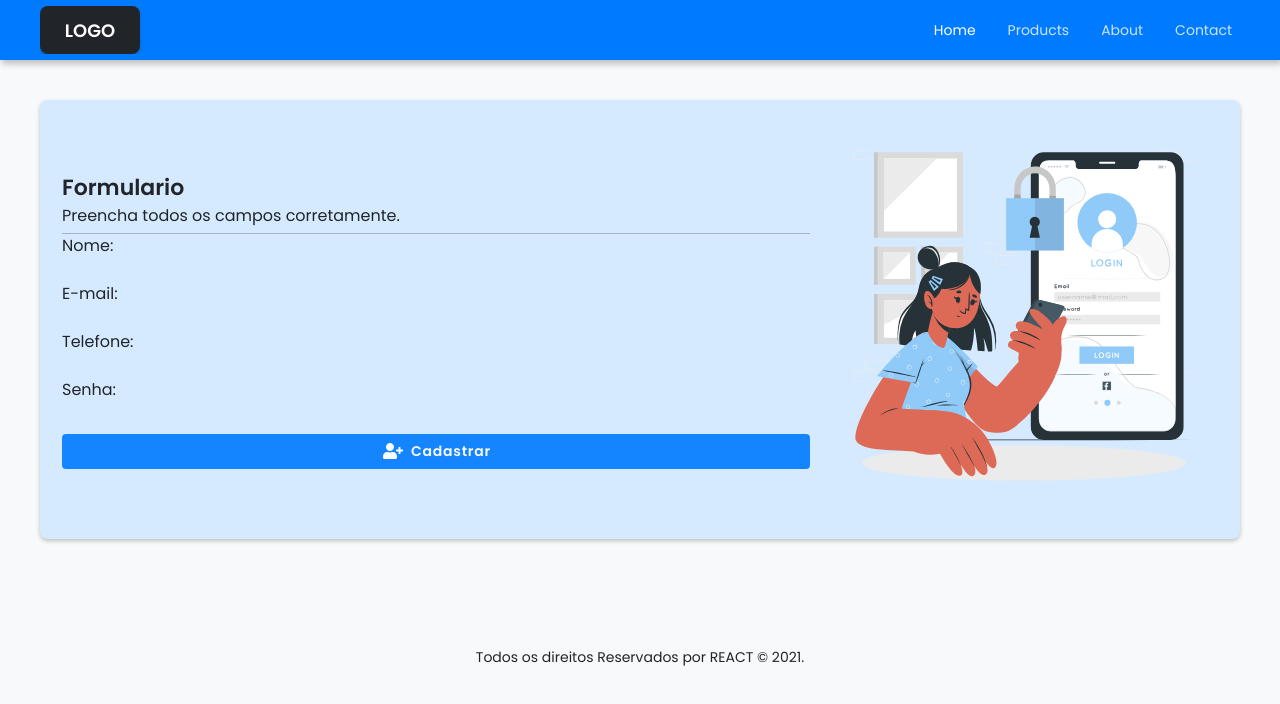
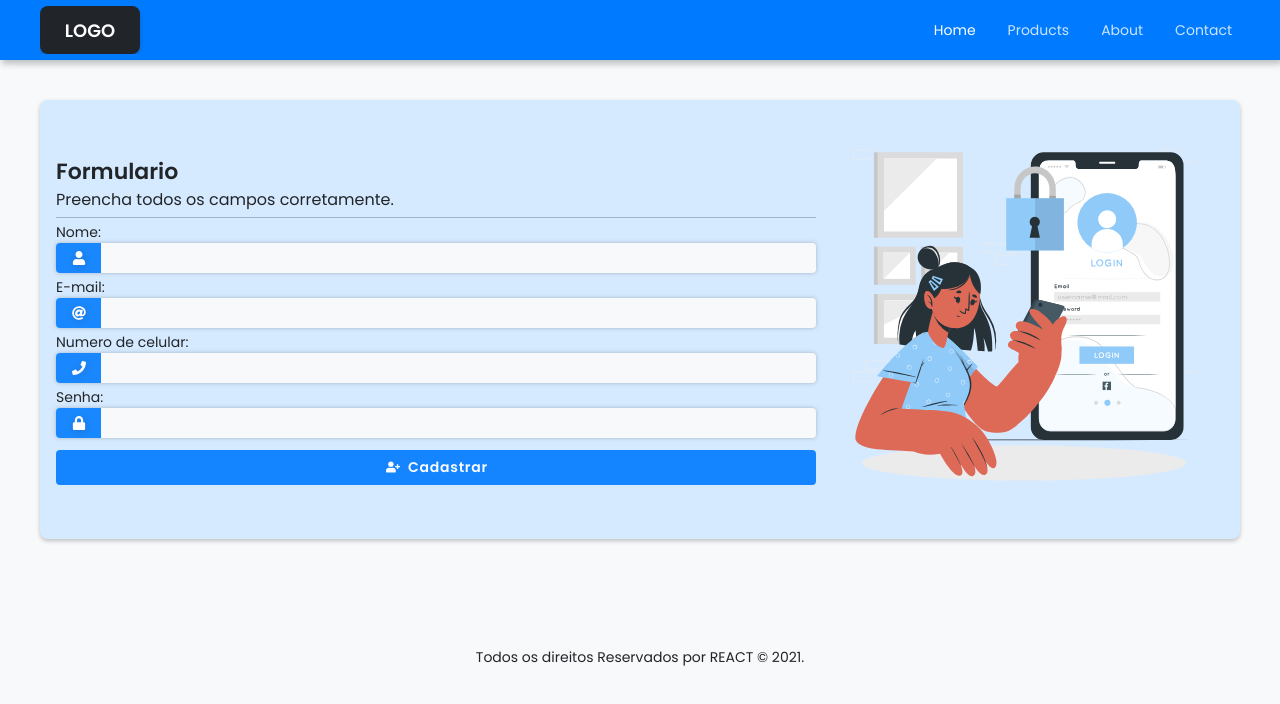
Before and after one commit to Deofino/Aura, a React (Create React App) app: page / in a window 1280 px wide. Shown: the top 704 px of the page. Built offline with nearby package versions, Linux system fonts and the light colour scheme.

Commit message:
:sparkles: Componente Input feito e inserido

```diff
--- a/src/app/components/Form/Form.js
+++ b/src/app/components/Form/Form.js
@@ -1,6 +1,7 @@
 import React from 'react';
 import Button from './Button';
-import { FaUserPlus } from 'react-icons/fa'
+import Input from './Input';
+import { FaUserPlus, FaUser, FaAt, FaPhone, FaLock } from 'react-icons/fa'
 export default class Form extends React.Component {
 
     constructor(props) {
@@ -13,32 +14,53 @@ export default class Form extends React.Component {
     render() {
 
         return (
-            <form action='/' className='c-form padding ' method='GET'>
+            <form action='/' className='c-form ' method='GET'>
                 <h1 className='c-form__headline'>Formulario</h1>
                 <p className='c-form__text'>Preencha todos os campos corretamente.</p>
                 <div className="c-form__item">
-                    <label htmlFor="name" className="c-form__label">Nome: </label>
-                    <input type="text" className="c-form__input" name="name" id="name" />
+                    <Input
+                        id='name'
+                        title='Nome: '
+                        delete
+                        required
+                        icon={<FaUser fill='white' />} />
                 </div>
                 <div className="c-form__item">
-                    <label htmlFor="email" className="c-form__label">E-mail: </label>
-                    <input type="email" className="c-form__input" name="email" id="email" />
+                    <Input
+                        id='email'
+                        required
+                        delete
+                        icon={<FaAt fill='white' />}
+                        title='E-mail: ' />
                 </div>
                 <div className="c-form__item">
-                    <label htmlFor="tel" className="c-form__label">Telefone: </label>
-                    <input type="tel" className="c-form__input" name="tel" id="tel" />
+                    <Input
+                        required
+                        id='tel'
+                        delete
+                        icon={<FaPhone fill='white' />}
+                        title='Numero de celular: '
+                        mask='(99) 99999-9999'
+                        type='tel'
+                    />
                 </div>
                 <div className="c-form__item">
-                    <label htmlFor="password" className="c-form__label">Senha: </label>
-                    <input type="password" className="c-form__input" name="password" id="password" />
+                    <Input
+                        required
+                        id='password'
+                        delete
+                        title='Senha: '
+                        icon={<FaLock fill='white' />}
+                        max='16'
+                        min='8'
+                        type='password'
+                    />
                 </div>
                 <div className="c-form__item ">
                     <Button
-                        type='button'
+                        type='submit'
                         isLoading={this.state.isLoading}
-                        styleButton={{}}
-                        icon={<FaUserPlus size={20} fill='#FFFFFF' style={{ marginRight: 8, }} />}
-                        onClick={() => alert('roi')}
+                        icon={<FaUserPlus fill='#FFFFFF' />}
                     >Cadastrar</Button>
                 </div>
             </form>
--- a/src/app/components/Form/Input.js
+++ b/src/app/components/Form/Input.js
@@ -0,0 +1,60 @@
+import React from 'react';
+import { FaTimes } from 'react-icons/fa'
+import InputMask from 'react-input-mask'
+
+/**
+ * @class Input -  Componente Input ,
+ * @props {id=[required]} Id do input (pro for do href funcionar)
+ * @props {onChange?} funcao callback ao mudanca de texto
+ * @props {type? = text} text, email, password, tel, file...
+ * @props {max?} Maximo caracter receber
+ * @props {min?} Minimo caracter receber
+ * @props {required?} Se o input eh requirido
+ * @props {defaultValue?} Valor padrao
+ * @props {placeholder?} Dica/Hint/Ajuda no input
+ * @props {title?} Titulo do input acima dele
+ * @props {error?} Input com modo de erro
+ * @props {errorText?} Mostra o texto de erro
+ * @props {inputMode?=text} modo de entrada no input (text,decimal, url, search, email, numeric,tel)
+ * @props {icon?} Define icone do input
+ * @props {delete?} Icone de limpar a direita
+ * @props {onDeleteClick?} Define acao do click do botao de deletar
+ * @props {style?} Define estilo do input
+ * @props {styleIcon?} Define estilo do icone
+ *
+ */
+export default class Input extends React.Component {
+    constructor(props) {
+        super();
+    }
+
+    render() {
+
+        return (
+            <>
+                {this.props.title && <label htmlFor={this.props.id || null} className="c-input__title">{this.props.title}</label>}
+                < div className={this.props.error ? 'c-input c-input--error' : 'c-input'} >
+                    {this.props.icon ? <div className='c-input__icon' style={this.props.styleIcon || null}>{this.props.icon}</div> : null}
+                    <InputMask
+                        mask={this.props.mask || null}
+                        maskChar='#'
+                        type={this.props.type || 'text'}
+                        className='c-input__item'
+                        style={this.props.style || null}
+                        defaultValue={this.props.defaultValue || null}
+                        placeholder={this.props.placeholder || null}
+                        required={this.props.required ? true : false}
+                        id={this.props.id}
+                        maxLength={this.props.max || null}
+                        name={this.props.id || null}
+                        minLength={this.props.min || null}
+                        inputMode={this.props.inputMode || null}
+                        onChange={(e) => this.props.onChange || console.log('onChange ' + this.props.id)}
+                    />
+                    {this.props.delete ? <span className='c-input__delete'> <FaTimes fillOpacity={0.6} onClick={this.props.onDeleteClick || null} /> </span> : null}
+                </div>
+                {this.props.errorText ? <small className='c-input__errorText'>{this.props.errorText}</small> : null}
+            </>
+        )
+    }
+}
--- a/src/app/sass/Components/Form/Input.scss
+++ b/src/app/sass/Components/Form/Input.scss
@@ -0,0 +1,114 @@
+.c-input {
+    width: 100%;
+    border-radius: rem(4);
+    color: var(--font-color);
+    padding: 0;
+    transition: all 0.3s;
+    overflow: hidden;
+    box-shadow: 0 0 4px var(--color-shadow);
+    position: relative;
+    height: rem(30);
+    @include breakpoint(small) {
+        height: rem(25);
+    }
+    background-color: var(--color-background);
+    margin-bottom: $global-margin;
+
+    @include flex(space-between);
+    align-items: center;
+
+    &--error {
+        background-color: lighten($danger, 35%);
+        color: $danger;
+        font-weight: 600;
+
+        .c-input__item:focus {
+            border: 1px solid var(--color-danger);
+        }
+    }
+
+    &__title {
+        width: 100%;
+        display: block;
+        margin-top: $global-margin;
+        font-size: $global-font-size;
+    }
+
+    &__item {
+        flex-grow: 2;
+        display: block;
+        border-top-right-radius: inherit;
+        border-bottom-right-radius: inherit;
+        height: 100%;
+        padding: rem(4);
+        padding-right: rem(25);
+        font-size: $global-font-size;
+        @include breakpoint(small) {
+            font-size: $global-font-size-sm;
+        }
+        &:focus + .c-input__delete {
+            display: block;
+        }
+    }
+
+    &__icon {
+        min-width: rem(45);
+        max-height: rem(60);
+        height: 100%;
+        position: relative;
+        background-color: var(--color-primary);
+        text-align: center;
+        opacity: 0.9;
+        &:hover {
+            opacity: 1;
+        }
+        svg,
+        i,
+        img,
+        div {
+            font-size: $global-font-size;
+            @include breakpoint(small) {
+                font-size: $global-font-size-sm;
+            }
+
+            position: absolute;
+            top: 50%;
+            left: 50%;
+            transform: translate(-50%, -50%);
+            filter: drop-shadow(rem(1) rem(1) rem(4) var(--color-shadow));
+            transition: 50ms;
+            &:hover {
+                transform: translate(-50%, -50%) scale(1.1);
+            }
+        }
+    }
+
+    &__delete {
+        position: absolute;
+        display: none;
+        width: rem(20);
+        right: 0;
+        svg,
+        i,
+        img,
+        div {
+            position: absolute;
+            top: 50%;
+            font-size: $global-font-size;
+            cursor: pointer;
+            right: 0;
+            transform: translate(-50%, -50%);
+            transition: 50ms;
+        }
+    }
+    &__errorText {
+        font-size: $global-font-size;
+        @include breakpoint(small) {
+            font-size: $global-font-size-sm;
+        }
+        color: $danger;
+        margin-left: rem(4);
+        margin-top: rem(-4);
+        font-weight: 600;
+    }
+}
```
